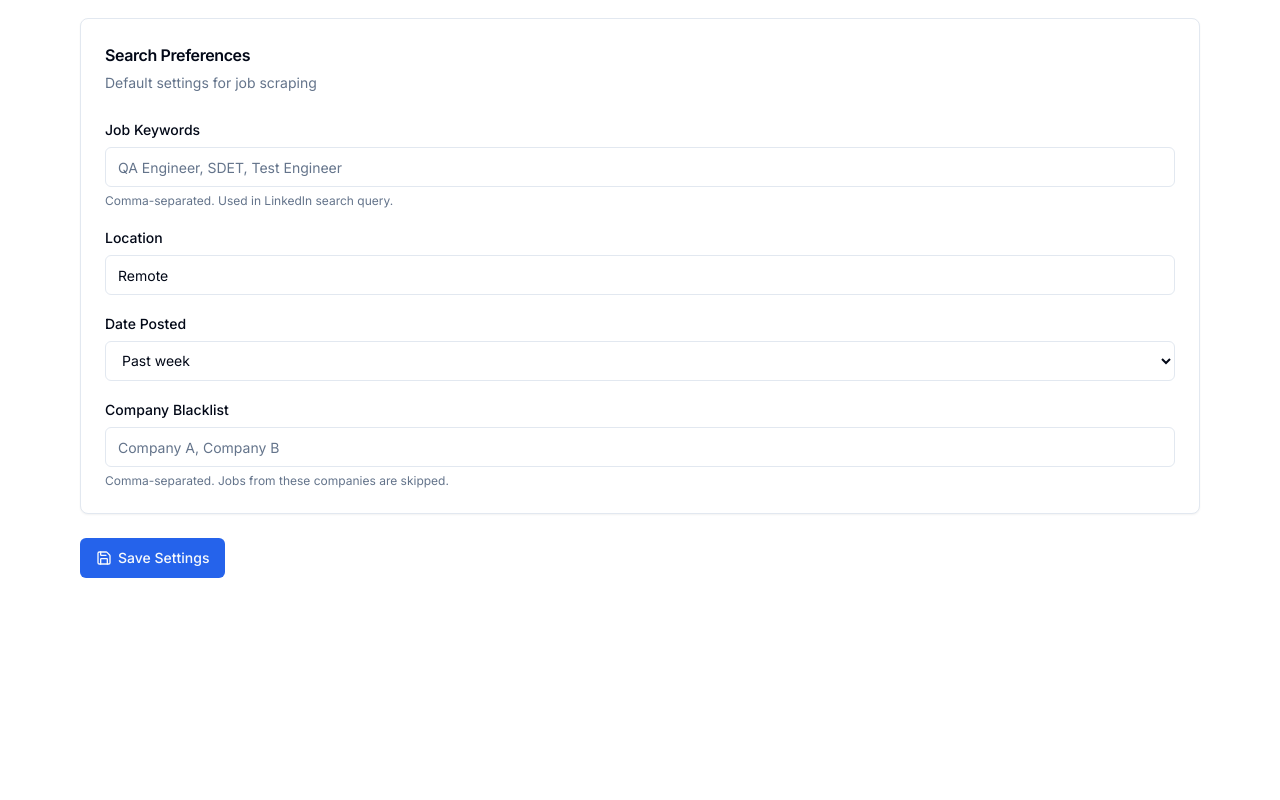
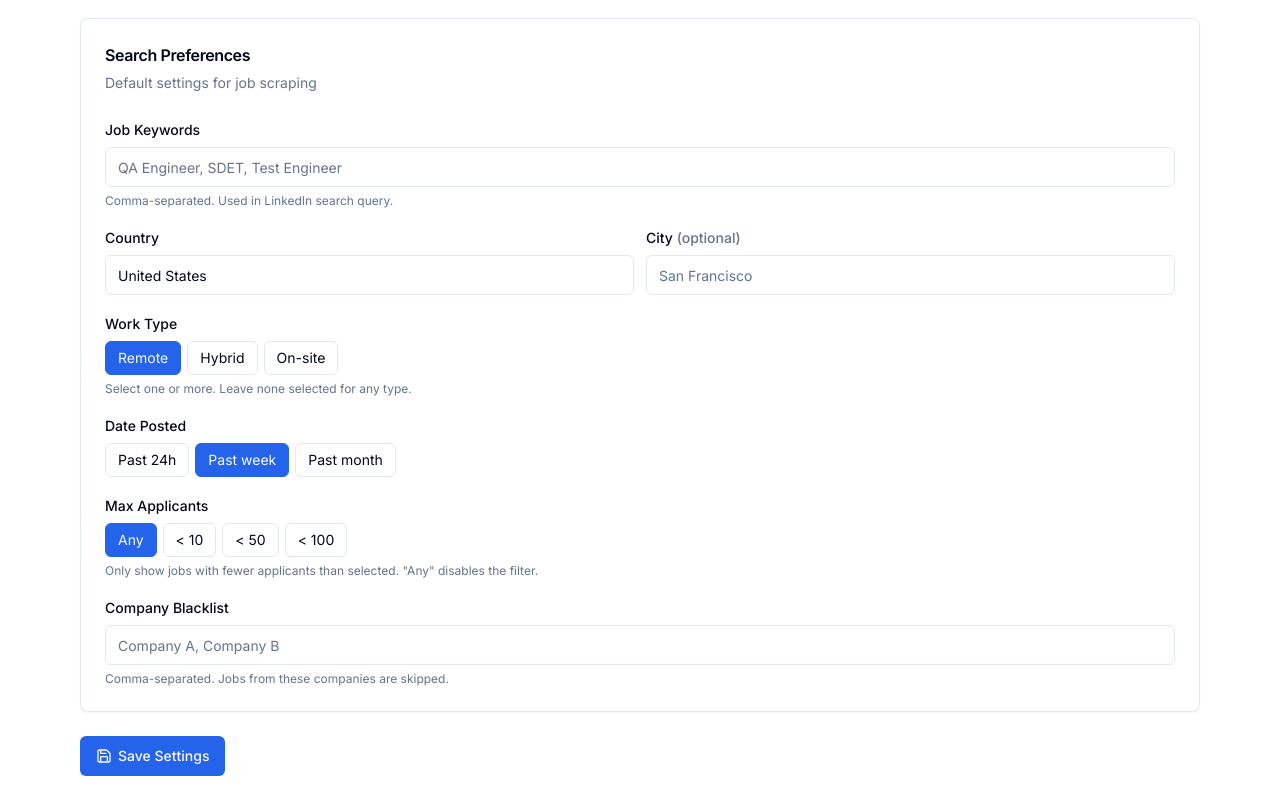
Before and after one commit to TanyaKars/apply-4-me, a Next.js app in the folder ui/: page /settings in a window 1280 px wide. Shown: the part 683-1483 px from the top of the page. Before the commit the page ends 1285 px from the top, so only its background shows below. Built offline with nearby package versions, Linux system fonts and the light colour scheme; no server answers.

Commit message:
fix filter for scraping

```diff
--- a/ui/src/app/jobs/[id]/page.tsx
+++ b/ui/src/app/jobs/[id]/page.tsx
@@ -114,7 +114,19 @@ export default function JobDetailPage() {
     try {
       await api.automation.apply(Number(id))
       toast.success("Application started — check the browser window")
-    } catch {
+    } catch (e: any) {
+      // Parse 422 "unsupported ATS" — open the job URL for manual apply
+      try {
+        const match = e?.message?.match(/API error 422: (.+)/)
+        if (match) {
+          const detail = JSON.parse(match[1])?.detail
+          if (detail?.reason === "unsupported_ats" && detail?.apply_url) {
+            window.open(detail.apply_url, "_blank", "noopener,noreferrer")
+            toast.info("No automation for this ATS — opened the application page for you")
+            return
+          }
+        }
+      } catch {}
       toast.error("Failed to start application")
     } finally {
       setApplyLoading(false)
--- a/ui/src/app/settings/page.tsx
+++ b/ui/src/app/settings/page.tsx
@@ -2,12 +2,12 @@
 
 import { useEffect, useState } from "react"
 import { toast } from "sonner"
-import { Save, RefreshCw, Terminal, Loader2, CheckCircle, XCircle } from "lucide-react"
+import { Save, Terminal, Loader2, CheckCircle, XCircle } from "lucide-react"
 import { Button } from "@/components/ui/button"
 import { Input } from "@/components/ui/input"
 import { Label } from "@/components/ui/label"
 import { Card, CardContent, CardHeader, CardTitle, CardDescription } from "@/components/ui/card"
-import { Textarea } from "@/components/ui/textarea"
+import { cn } from "@/lib/utils"
 import { api } from "@/lib/api"
 
 interface Config {
@@ -15,8 +15,11 @@ interface Config {
   source_resume_path: string
   search: {
     keywords: string[]
-    location: string
+    country: string
+    city: string
     date_posted: string
+    work_types: string[]
+    max_applicants: number | null
     blacklist_companies: string[]
   }
   resume: {
@@ -30,8 +33,11 @@ const DEFAULT_CONFIG: Config = {
   source_resume_path: "",
   search: {
     keywords: [],
-    location: "Remote",
+    country: "United States",
+    city: "",
     date_posted: "past_week",
+    work_types: ["remote"],
+    max_applicants: null,
     blacklist_companies: [],
   },
   resume: {
@@ -39,6 +45,25 @@ const DEFAULT_CONFIG: Config = {
     include_photo: false,
   },
 }
+
+const WORK_TYPES = [
+  { value: "remote", label: "Remote" },
+  { value: "hybrid", label: "Hybrid" },
+  { value: "onsite", label: "On-site" },
+]
+
+const DATE_POSTED_OPTIONS = [
+  { value: "past_day", label: "Past 24h" },
+  { value: "past_week", label: "Past week" },
+  { value: "past_month", label: "Past month" },
+]
+
+const APPLICANT_OPTIONS = [
+  { value: null, label: "Any" },
+  { value: 10, label: "< 10" },
+  { value: 50, label: "< 50" },
+  { value: 100, label: "< 100" },
+]
 
 export default function SettingsPage() {
   const [config, setConfig] = useState<Config>(DEFAULT_CONFIG)
@@ -49,21 +74,32 @@ export default function SettingsPage() {
   const [blacklistInput, setBlacklistInput] = useState("")
 
   useEffect(() => {
-    // Load config from backend
-    fetch("http://localhost:8000/api/automation/session-status")
-      .then(r => r.json())
+    api.automation.sessionStatus()
       .then(d => setSessionStatus(d.has_session))
       .catch(() => setSessionStatus(false))
 
-    // Load config from file (via backend config endpoint if available, or localStorage)
     const saved = localStorage.getItem("apply4me_config")
     if (saved) {
       const c = JSON.parse(saved)
-      setConfig(c)
-      setKeywordsInput((c.search?.keywords ?? []).join(", "))
-      setBlacklistInput((c.search?.blacklist_companies ?? []).join(", "))
+      // Merge with defaults to handle old saved configs missing new fields
+      const merged: Config = {
+        ...DEFAULT_CONFIG,
+        ...c,
+        search: { ...DEFAULT_CONFIG.search, ...c.search },
+      }
+      setConfig(merged)
+      setKeywordsInput((merged.search?.keywords ?? []).join(", "))
+      setBlacklistInput((merged.search?.blacklist_companies ?? []).join(", "))
     }
   }, [])
+
+  function toggleWorkType(wt: string) {
+    setConfig(c => {
+      const current = c.search.work_types ?? []
+      const next = current.includes(wt) ? current.filter(x => x !== wt) : [...current, wt]
+      return { ...c, search: { ...c.search, work_types: next } }
+    })
+  }
 
   async function handleSave() {
     setSaving(true)
@@ -78,7 +114,6 @@ export default function SettingsPage() {
     setConfig(updated)
     localStorage.setItem("apply4me_config", JSON.stringify(updated))
 
-    // Persist to ~/.apply4me/config.json via backend
     await fetch("http://localhost:8000/api/automation/save-config", {
       method: "POST",
       headers: { "Content-Type": "application/json" },
@@ -198,26 +233,94 @@ export default function SettingsPage() {
               />
               <p className="text-xs text-muted-foreground">Comma-separated. Used in LinkedIn search query.</p>
             </div>
+
+            <div className="grid grid-cols-2 gap-3">
+              <div className="space-y-1.5">
+                <Label>Country</Label>
+                <Input
+                  value={config.search.country}
+                  onChange={e => setConfig(c => ({ ...c, search: { ...c.search, country: e.target.value } }))}
+                  placeholder="United States"
+                />
+              </div>
+              <div className="space-y-1.5">
+                <Label>City <span className="text-muted-foreground">(optional)</span></Label>
+                <Input
+                  value={config.search.city}
+                  onChange={e => setConfig(c => ({ ...c, search: { ...c.search, city: e.target.value } }))}
+                  placeholder="San Francisco"
+                />
+              </div>
+            </div>
+
             <div className="space-y-1.5">
-              <Label>Location</Label>
-              <Input
-                value={config.search.location}
-                onChange={e => setConfig(c => ({ ...c, search: { ...c.search, location: e.target.value } }))}
-                placeholder="Remote, New York, etc."
-              />
+              <Label>Work Type</Label>
+              <div className="flex gap-1.5">
+                {WORK_TYPES.map(wt => {
+                  const active = (config.search.work_types ?? []).includes(wt.value)
+                  return (
+                    <button
+                      key={wt.value}
+                      type="button"
+                      onClick={() => toggleWorkType(wt.value)}
+                      className={cn(
+                        "px-3 py-1.5 text-sm border rounded-md transition-colors",
+                        active
+                          ? "bg-primary text-primary-foreground border-primary"
+                          : "bg-background text-foreground border-input hover:bg-accent"
+                      )}
+                    >
+                      {wt.label}
+                    </button>
+                  )
+                })}
+              </div>
+              <p className="text-xs text-muted-foreground">Select one or more. Leave none selected for any type.</p>
             </div>
+
             <div className="space-y-1.5">
               <Label>Date Posted</Label>
-              <select
-                className="flex h-10 w-full rounded-md border border-input bg-background px-3 py-2 text-sm"
-                value={config.search.date_posted}
-                onChange={e => setConfig(c => ({ ...c, search: { ...c.search, date_posted: e.target.value } }))}
-              >
-                <option value="past_day">Past 24 hours</option>
-                <option value="past_week">Past week</option>
-                <option value="past_month">Past month</option>
-              </select>
+              <div className="flex gap-1.5">
+                {DATE_POSTED_OPTIONS.map(opt => (
+                  <button
+                    key={opt.value}
+                    type="button"
+                    onClick={() => setConfig(c => ({ ...c, search: { ...c.search, date_posted: opt.value } }))}
+                    className={cn(
+                      "px-3 py-1.5 text-sm border rounded-md transition-colors",
+                      config.search.date_posted === opt.value
+                        ? "bg-primary text-primary-foreground border-primary"
+                        : "bg-background text-foreground border-input hover:bg-accent"
+                    )}
+                  >
+                    {opt.label}
+                  </button>
+                ))}
+              </div>
             </div>
+
+            <div className="space-y-1.5">
+              <Label>Max Applicants</Label>
+              <div className="flex gap-1.5">
+                {APPLICANT_OPTIONS.map(opt => (
+                  <button
+                    key={String(opt.value)}
+                    type="button"
+                    onClick={() => setConfig(c => ({ ...c, search: { ...c.search, max_applicants: opt.value } }))}
+                    className={cn(
+                      "px-3 py-1.5 text-sm border rounded-md transition-colors",
+                      config.search.max_applicants === opt.value
+                        ? "bg-primary text-primary-foreground border-primary"
+                        : "bg-background text-foreground border-input hover:bg-accent"
+                    )}
+                  >
+                    {opt.label}
+                  </button>
+                ))}
+              </div>
+              <p className="text-xs text-muted-foreground">Only show jobs with fewer applicants than selected. "Any" disables the filter.</p>
+            </div>
+
             <div className="space-y-1.5">
               <Label>Company Blacklist</Label>
               <Input
--- a/ui/src/lib/api.ts
+++ b/ui/src/lib/api.ts
@@ -109,7 +109,15 @@ export const api = {
   automation: {
     sessionStatus: () => request<{ has_session: boolean }>("/api/automation/session-status"),
     setupSession: () => request<{ status: string; message: string }>("/api/automation/setup-session", { method: "POST" }),
-    scrape: (config: { keywords: string[]; location: string; date_posted: string }) =>
+    scrape: (config: {
+      keywords: string[]
+      location?: string
+      country?: string
+      city?: string
+      date_posted?: string
+      work_types?: string[]
+      max_applicants?: number | null
+    }) =>
       request<{ status: string }>("/api/automation/scrape", {
         method: "POST",
         body: JSON.stringify(config),
```
Also changed, not shown: ui/src/app/page.tsx (+38 -13 lines), 2 other files (tests, documents, lock files or other folders).
